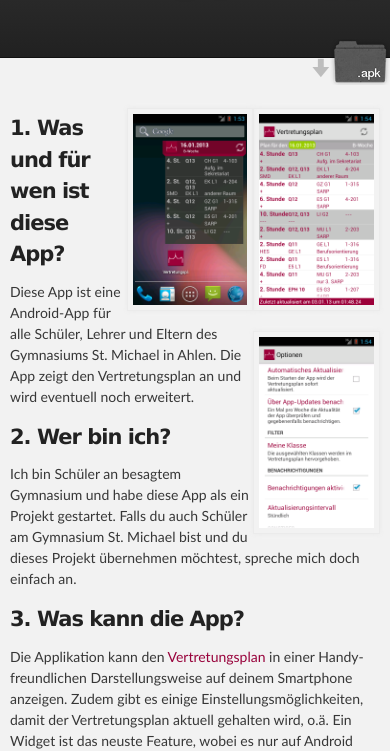
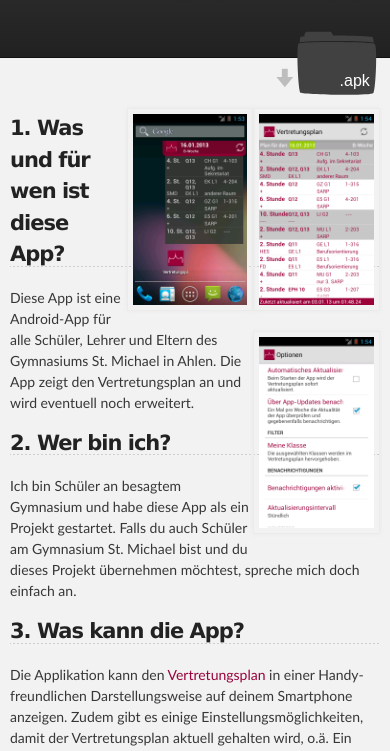
Before and after one commit to He-Ro/Vertretungsplan-App, a plain HTML site: page index.html in a window 390 px wide. Shown: the part 101-852 px from the top of the page. Drawn offline with Linux system fonts and the light colour scheme.

Commit message:
ändere Download-Icon zu einer Eingenkreation

```diff
--- a/index.html
+++ b/index.html
@@ -22,7 +22,7 @@
           <h2 id="project_tagline"></h2>
 
             <section id="downloads">
-              <a class="zip_download_link" href="https://github.com/He-Ro/Vertretungsplan-App/raw/master/Veroeffentlicht/current_app.apk">Download die apk-Datei</a>
+              <a class="apk_download_link" href="https://github.com/He-Ro/Vertretungsplan-App/raw/master/Veroeffentlicht/current_app.apk">Download die apk-Datei</a>
             </section>
         </header>
     </div>
--- a/stylesheets/stylesheet.css
+++ b/stylesheets/stylesheet.css
@@ -85,7 +85,9 @@ h2 {
 }
 
 h3 {
+  padding-bottom: 6px;
   font-size: 24px;
+  background: url('../images/bg_hr.png') repeat-x bottom;
 }
 
 h4 {
@@ -271,7 +273,7 @@ Full-Width Styles
 
 .inner {
   position: relative;
-  max-width: 640px;
+  max-width: 720px;
   padding: 20px 10px;
   margin: 0 auto;
 }
@@ -325,38 +327,23 @@ Full-Width Styles
   width: 110px;
   z-index: 10;
   bottom: -40px;
-  right: 0;
+  right: 10px;
   height: 70px;
   background: url('../images/icon_download.png') no-repeat 0% 90%;
 }
 
-.zip_download_link {
+.apk_download_link {
   display: block;
   float: right;
   width: 90px;
   height:70px;
-  text-indent: -5000px;
+  color:rgba(0,0,0,0);
   overflow: hidden;
-  background: url(../images/sprite_download_apk.png) no-repeat bottom left;
+  background: url('../images/download_apk.svg') no-repeat bottom left;
 }
 
-.tar_download_link {
-  display: block;
-  float: right;
-  width: 90px;
-  height:70px;
-  text-indent: -5000px;
-  overflow: hidden;
-  background: url(../images/sprite_download.png) no-repeat bottom right;
-  margin-left: 10px;
-}
-
-.zip_download_link:hover {
-  background: url(../images/sprite_download_apk.png) no-repeat top left;
-}
-
-.tar_download_link:hover {
-  background: url(../images/sprite_download.png) no-repeat top right;
+.apk_download_link:hover {
+  background: url('../images/download_apk.svg') no-repeat top left;
 }
 
 #main_content_wrap {
@@ -384,30 +371,7 @@ Small Device Styles
     font-size:14px;
   }
 
-  #downloads {
-  position: absolute;
-  width: 90px;
-  z-index: 10;
-  bottom: -28px;
-  right: 0;
-  height: 46px;
 
-  background: url('../images/icon_download.png') no-repeat 10% 90%;
-}
-
-.zip_download_link {
-  display: block;
-  float: right;
-  width: 60px;
-  height:46px;
-  text-indent: -5000px;
-  overflow: hidden;
-  background: url(../images/sprite_download_apk_small.png) no-repeat bottom left;
-}
-
-.zip_download_link:hover {
-  background: url(../images/sprite_download_apk_small.png) no-repeat top left;
-}
 
   .inner {
     min-width: 320px;
```
Also changed, not shown: images/download_apk.svg (added), images/sprite_download.png (deleted), images/sprite_download_apk.png (deleted), images/sprite_download_apk_small.png (deleted).
